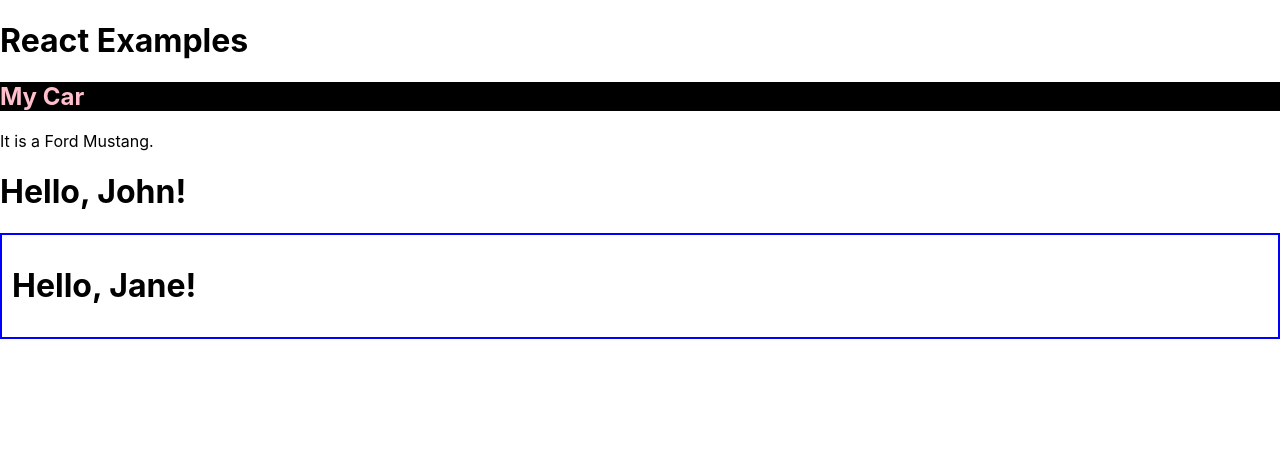
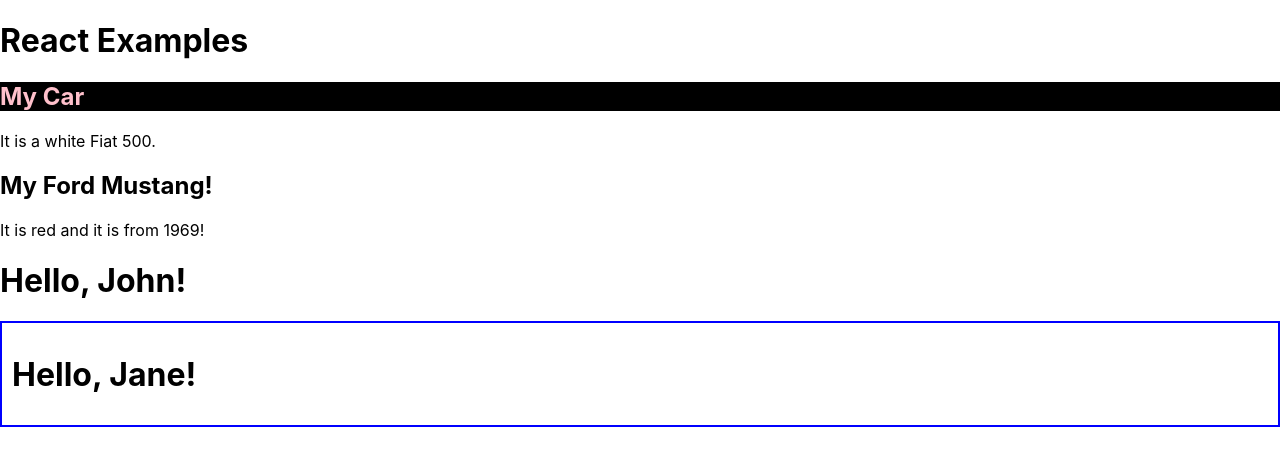
Before and after one commit to NguyenTriet138/Internship-React-Training, a React (Create React App) app in the folder examples/: page / in a window 1280 px wide. Shown: the top 466 px of the page. Built offline with nearby package versions, Linux system fonts and the light colour scheme.

Commit message:
Feat: update code sample for Props.

```diff
--- a/examples/src/App.js
+++ b/examples/src/App.js
@@ -1,12 +1,14 @@
 import './App.css';
 import WithAuthExample from './sampleCode/HOC/withBorder';
 import CarExample from './sampleCode/JSX/carExample';
+import CarProps from './sampleCode/props/propsExample';
 
 function App() {
   return (
     <div>
       <h1>React Examples</h1>
       <CarExample />
+      <CarProps />
       <WithAuthExample />
     </div>
   );
--- a/examples/src/sampleCode/JSX/carExample.js
+++ b/examples/src/sampleCode/JSX/carExample.js
@@ -1,6 +1,9 @@
 function Car() {
-  const brand = "Ford";
-  const model = "Mustang";
+  const myobj = {
+    name: "Fiat",
+    model: "500",
+    color: "white"
+  };
 
   return (
     <>
@@ -10,7 +13,7 @@ function Car() {
       }}>
         My Car
       </h2>
-      <p>It is a {brand} {model}.</p>
+      <p>It is a {myobj.color} {myobj.name} {myobj.model}.</p>
     </>
   );
 }
--- /dev/null
+++ b/examples/src/sampleCode/props/propsExample.js
@@ -0,0 +1,23 @@
+function Car(props) {
+  return (
+    <>
+      <h2>My {props.carinfo.name} {props.carinfo.model}!</h2>
+      <p>It is {props.carinfo.color} and it is from {props.carinfo.year}!</p>
+    </>
+  );
+}
+
+const carInfo = {
+  name: "Ford",
+  model: "Mustang",
+  color: "red",
+  year: 1969
+};
+
+export default function CarProps() {
+    return (
+        <div>
+            <Car carinfo={carInfo} />
+        </div>
+    );
+}
```
